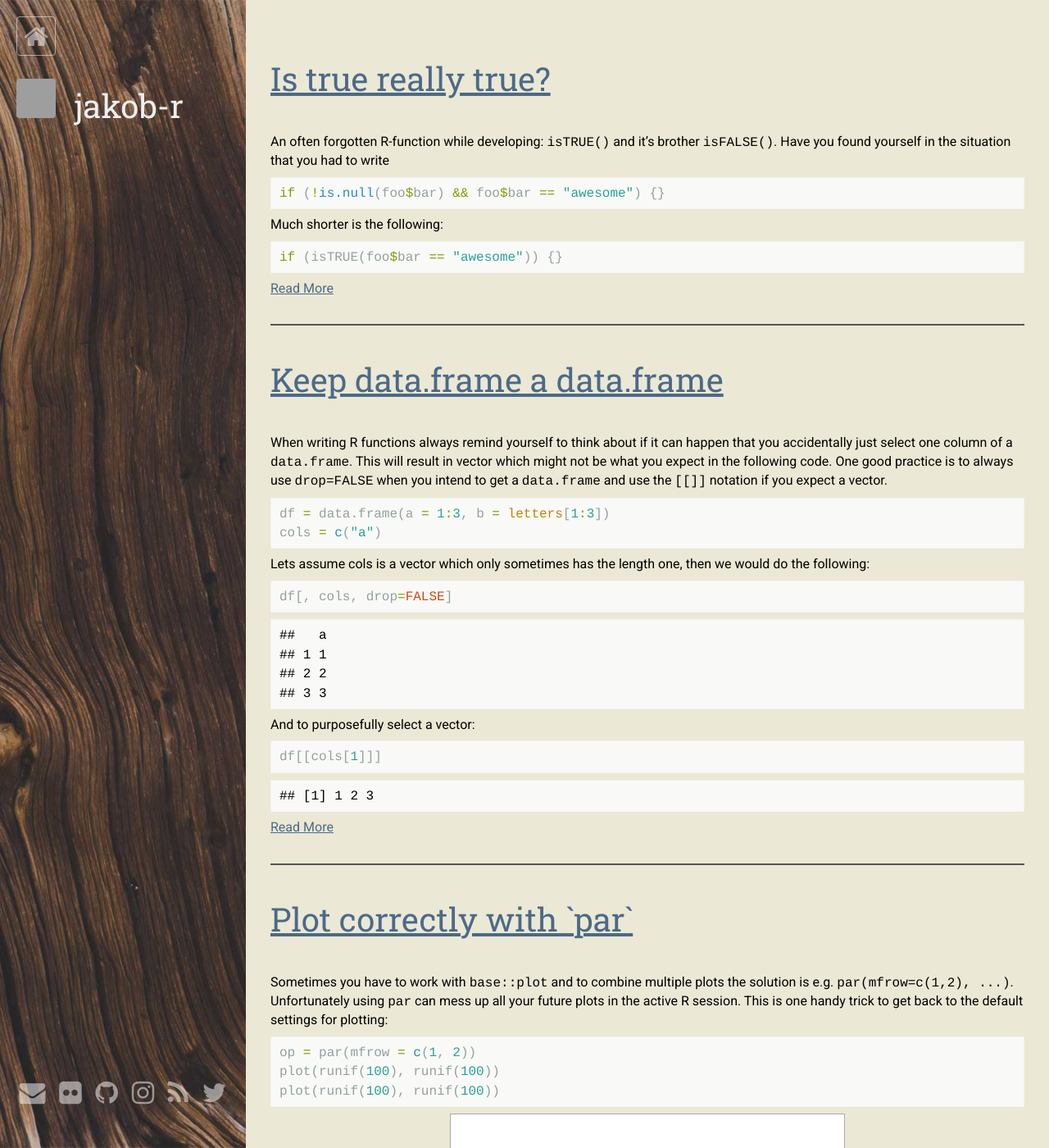
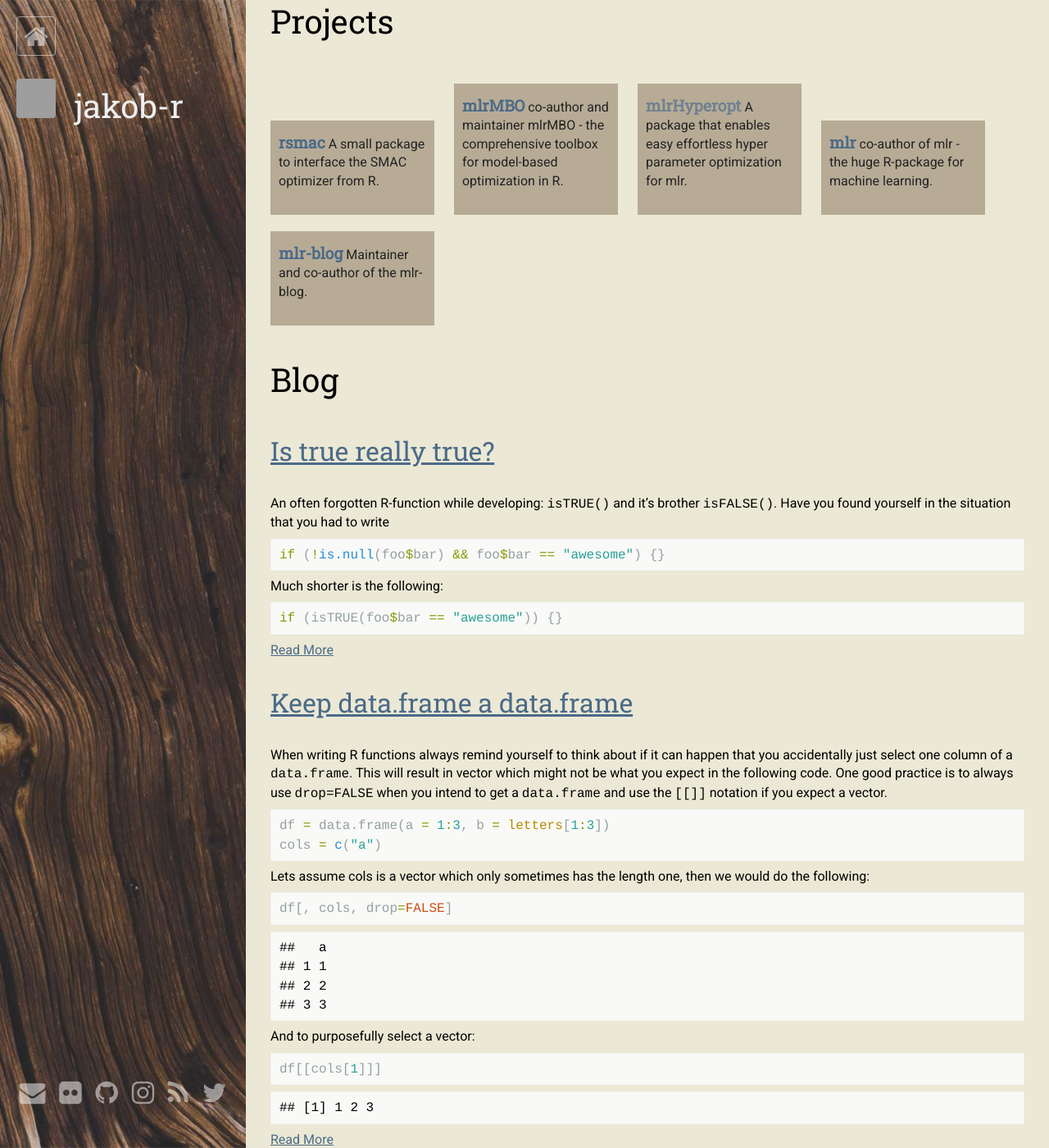
Before and after one commit to jakob-r/jakob-r.github.com, a Jekyll site: the page built from index.html, in a window 1280 px wide and 1400 px high. Shown: the whole window at 82% size. Built offline with Jekyll 4.4.1, drawn with Linux system fonts in a browser that asks for light colours; nearby versions of some CDN libraries; grey boxes are pictures that could not be loaded.

Commit message:
add projects

```diff
--- /dev/null
+++ b/_layouts/project.html
@@ -0,0 +1,6 @@
+---
+layout: default
+---
+<article id="content">
+{{ content }}
+</article>
--- /dev/null
+++ b/_posts/2017-04-26-mlr-blog.md
@@ -0,0 +1,7 @@
+---
+layout: project
+title: mlr-blog
+project: true
+link: http://mlr-org.github.io/
+---
+Maintainer and co-author of the [mlr-blog](http://mlr-org.github.io/).
--- /dev/null
+++ b/_posts/2017-04-26-mlr.md
@@ -0,0 +1,7 @@
+---
+layout: project
+title: mlr
+project: true
+link: https://github.com/mlr-org/mlr/
+---
+co-author of mlr - the huge R-package for machine learning.
--- /dev/null
+++ b/_posts/2017-04-26-mlrHyperopt.md
@@ -0,0 +1,6 @@
+---
+layout: project
+title: mlrHyperopt
+project: true
+---
+A package that enables easy effortless hyper parameter optimization for mlr.
--- /dev/null
+++ b/_posts/2017-04-26-mlrMBO.md
@@ -0,0 +1,7 @@
+---
+layout: project
+title: mlrMBO
+project: true
+link: http://mlr-org.github.io/mlrMBO/
+---
+co-author and maintainer mlrMBO - the comprehensive toolbox for model-based optimization in R.
--- /dev/null
+++ b/_posts/2017-04-26-rsmac.md
@@ -0,0 +1,7 @@
+---
+layout: project
+title: rsmac
+project: true
+link: https://github.com/jakob-r/rsmac
+---
+A small package to interface the SMAC optimizer from R.
--- a/_sass/_custom.scss
+++ b/_sass/_custom.scss
@@ -1,9 +1,12 @@
+/* Constants */
+$break-height: 500px;
+$break-width: 960px;
+
 /* Basics */
 h1, h2, h3, h4, h5, h6 {
   font-family: 'Roboto Slab', serif;
   line-height: 1.3em;
   margin-bottom: 1em;
-  margin-top: 1em;
 }
 h1 {
   font-size: 2.5em;
@@ -215,9 +218,42 @@ article.post div.entry p img, #content p img {
   }
 }
 
+/* projects */
+div.projects {
+  padding: 0px;
+  > h1 {
+    margin-left: 30px;
+  }
+  vertical-align: middle;
+  div.projectbox {
+    margin-left: 20px;
+  }
+  a.project {
+    @media screen and (min-width: $break-width){
+        display: inline-block;;
+        width: 200px;
+        padding-top: 15px;
+        padding-bottom: 30px;
+    }
+    display: block;
+    margin: 10px;
+    padding: 10px;
+    text-decoration: none;
+    background-color: #b7ab96;
+    h1 {
+      font-size: 1.2em;
+      font-weight: bold;
+      display: inline;
+    }
+    p {
+      display: inline;
+      color: #222;
+    }
+  }
+}
 
 /* big screens */
-@media screen and (min-width: 961px), screen and (min-height: 501px){
+@media screen and (min-width: $break-width), screen and (min-height: $break-height){
   #headside, #sidefooter{
     position: fixed;
   	width: 300px;
@@ -225,7 +261,7 @@ article.post div.entry p img, #content p img {
   #headside {
     height: 100%;
   }
-  #content, div.posts, div.comments {
+  #content, div.posts, div.comments, div.projects {
     margin-left: 300px;
   }
   #headside #home {
@@ -233,7 +269,7 @@ article.post div.entry p img, #content p img {
   }
 }
 /* Small screens */
-@media screen and (max-width: 960px), screen and (max-height: 500px){
+@media screen and (max-width: $break-width), screen and (max-height: $break-height){
   #headside, #sidefooter {
     position: relative;
     width: 100%;
@@ -247,7 +283,7 @@ article.post div.entry p img, #content p img {
     margin-right: 28px;
     margin-bottom: initial;
   }
-  #content, div.posts, div.comments {
+  #content, div.posts, div.comments, div.projects {
     margin-left: 0px;
   }
   #headside ul.list-unstyled {
--- /dev/null
+++ b/_source/2017-04-26-mlrHyperopt.Rmd
@@ -0,0 +1,6 @@
+---
+layout: project
+title: mlrHyperopt
+project: true
+---
+A package that enables easy effortless hyper parameter optimization for mlr.
--- a/index.html
+++ b/index.html
@@ -1,18 +1,32 @@
 ---
 layout: default
 ---
+<div class="projects">
+  <h1>Projects</h1>
+    <div class="projectbox">
+    {% for post in site.posts %}
+        {% if post.project %}
+        <a href="{{ post.link}}" target="_blank" class="project">
+          <h1>{{ post.title }}</h1>
+          <p>{{ post.content | strip_html }}</p>
+        </a>
+        {% endif %}
+      {% endfor %}
+    </div>
+</div>
 
 <div class="posts">
+  <h1>Blog</h1>
   {% for post in site.posts %}
-    {% unless post.draft %}
+    {% unless post.draft or post.project %}
       <article class="post">
-        <h1><a href="{{ site.baseurl }}{{ post.url }}">{{ post.title }}</a></h1>
+        <h2><a href="{{ site.baseurl }}{{ post.url }}">{{ post.title }}</a></h2>
         <div class="entry">
           {{ post.excerpt | remove: '<h1>' | remove: '</h1>'}}
         </div>
         <a href="{{ site.baseurl }}{{ post.url }}" class="read-more">Read More</a>
       </article>
     {% endunless %}
-    <hr />
   {% endfor %}
+  <hr />
 </div>
```
Also changed, not shown: _source/2017-04-26-mlr-blog.Rmd (added, +7 -0 lines), _source/2017-04-26-mlr.Rmd (added, +7 -0 lines), _source/2017-04-26-mlrMBO.Rmd (added, +7 -0 lines), _source/2017-04-26-rsmac.Rmd (added, +7 -0 lines).
